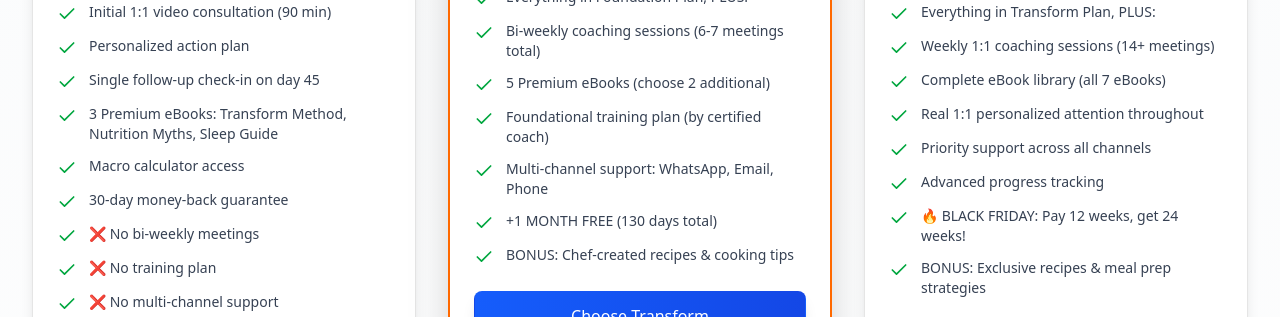
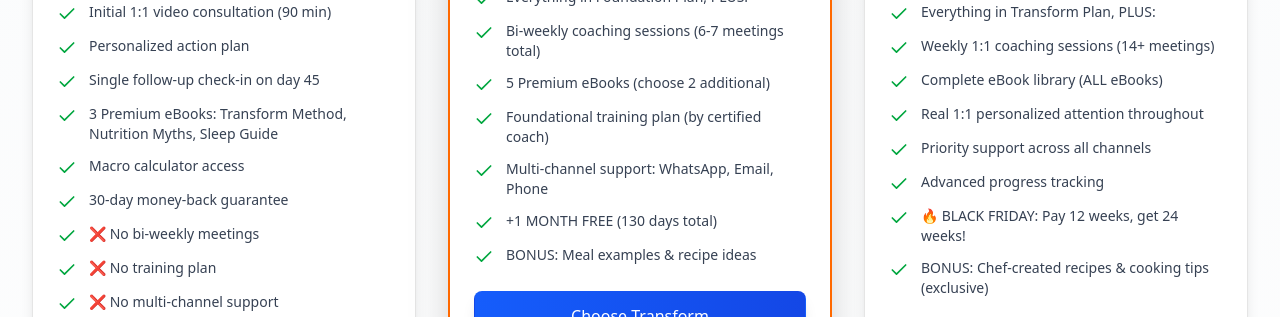
Before and after one commit to AdrianoDRJB/Transform-method, a React (Vite) app: page /plans in a window 1280 px wide. Shown: the part 635-952 px from the top of the page. Built offline with nearby package versions, Linux system fonts and the light colour scheme.

Commit message:
Move cooking tips to Mastery only, Transform gets meal examples

```diff
--- a/src/components/PlansPage.jsx
+++ b/src/components/PlansPage.jsx
@@ -41,7 +41,7 @@ const PlansPage = () => {
         'Foundational training plan (by certified coach)',
         'Multi-channel support: WhatsApp, Email, Phone',
         '+1 MONTH FREE (130 days total)',
-        'BONUS: Chef-created recipes & cooking tips'
+        'BONUS: Meal examples & recipe ideas'
       ],
       stripeLink: 'https://buy.stripe.com/6oU14m37pcnl9hZ3131Jm0l',
       badge: 'MOST POPULAR',
@@ -59,12 +59,12 @@ const PlansPage = () => {
       features: [
         'Everything in Transform Plan, PLUS:',
         'Weekly 1:1 coaching sessions (14+ meetings)',
-        'Complete eBook library (all 7 eBooks)',
+        'Complete eBook library (ALL eBooks)',
         'Real 1:1 personalized attention throughout',
         'Priority support across all channels',
         'Advanced progress tracking',
         '🔥 BLACK FRIDAY: Pay 12 weeks, get 24 weeks!',
-        'BONUS: Exclusive recipes & meal prep strategies'
+        'BONUS: Chef-created recipes & cooking tips (exclusive)'
       ],
       stripeLink: 'https://buy.stripe.com/3cI8wO8rJ731fGnfNP1Jm0m',
       badge: 'PREMIUM',
```
